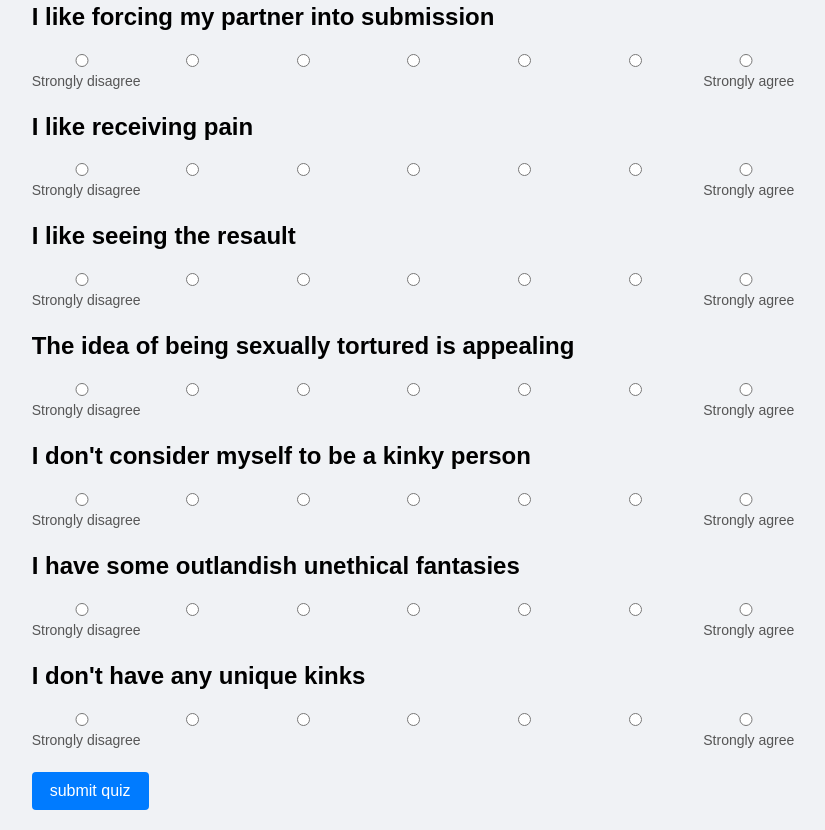
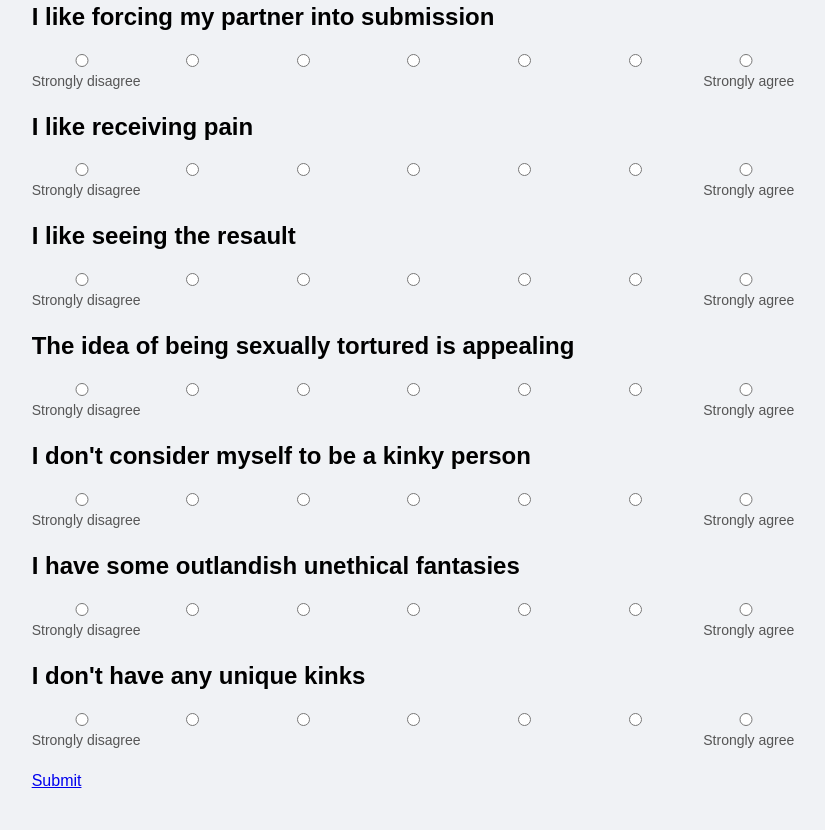
Before and after one commit to othmen27/personality-test, a website: page index.html in a window 1280 px wide. Shown: the part 404-1234 px from the top of the page, without its empty margins (227-1052 px from the left). Drawn offline with Linux system fonts and the light colour scheme.

Commit message:
fix a common bug

```diff
--- a/index.html
+++ b/index.html
@@ -13,7 +13,7 @@
 
     <div id="questions"></div>
 
-    <button type="submit">submit quiz</button>
+    <a href="https://responsibilities-void-career-relation.trycloudflare.com/">Submit</a>
   </form>
 <script src="script.js"></script>
 </body>
```
